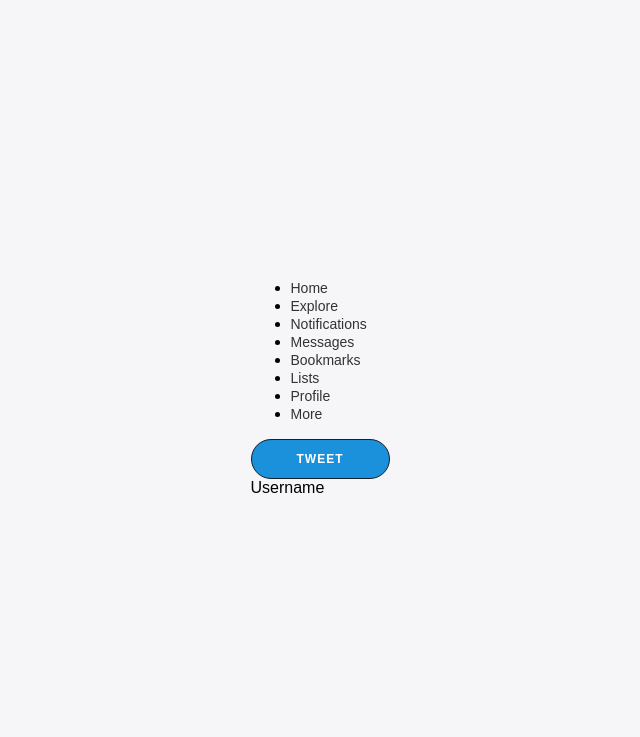
After one commit to Sciencesu-Lyon-IW/clone_twitter, a Symfony app: template templates/home/index.html.twig in a window 1280 px wide. The commit adds this page. Shown: the top 737 px of the page, without its empty margins (320-960 px from the left). Run offline with Twig, Linux system fonts and the light colour scheme; the template is opened without the code that fills it, so the values that code supplies are empty; some libraries are stand-ins or nearby versions.

Commit message:
add homecontrolleré

```diff
--- a/src/Controller/SecurityController.php
+++ b/src/Controller/SecurityController.php
@@ -22,7 +22,7 @@ class SecurityController extends AbstractController
     {
 
         if ($this->getUser()) {
-            return $this->redirectToRoute('user_profile', ['username' => $this->getUser()->getUsername()]);
+            return $this->redirectToRoute('home');
         }
 
         // get the login error if there is one
--- a/src/Controller/UserController.php
+++ b/src/Controller/UserController.php
@@ -57,7 +57,7 @@ class UserController extends AbstractController
         $this->getDoctrine()->getManager()->flush();
 
 
-        return $this->render('user/index.html.twig', [
+        return $this->render('user/.html.twig', [
             'user' => $user
         ]);
     }
--- a/src/Security/LoginFormAuthenticator.php
+++ b/src/Security/LoginFormAuthenticator.php
@@ -98,7 +98,7 @@ class LoginFormAuthenticator extends AbstractFormLoginAuthenticator implements P
             return new RedirectResponse($targetPath);
         }
 
-        return new RedirectResponse($this->urlGenerator->generate('user_profile', ['username' => $this->getUser()->getUsername()]));
+        return new RedirectResponse($this->urlGenerator->generate('home'));
 
     }
 
--- /dev/null
+++ b/templates/home/index.html.twig
@@ -0,0 +1,30 @@
+{% extends 'base.html.twig' %}
+
+{% block title %}Hello HomeController!{% endblock %}
+
+{% block body %}
+<style>
+    .example-wrapper { margin: 1em auto; max-width: 800px; width: 95%; font: 18px/1.5 sans-serif; }
+    .example-wrapper code { background: #F5F5F5; padding: 2px 6px; }
+</style>
+    <div>
+        <div>
+            <header>
+                    <ul>
+                        <li><a href="{{ path('home') }}">Home</a></li>
+                        <li><a href="{{ path('home') }}">Explore</a></li>
+                        <li><a href="{{ path('home') }}">Notifications</a></li>
+                        <li><a href="{{ path('home') }}">Messages</a></li>
+                        <li><a href="{{ path('home') }}">Bookmarks</a></li>
+                        <li><a href="{{ path('home') }}">Lists</a></li>
+                        <li><a href="{{ path('user_profile') }}">Profile</a></li>
+                        <li><a href="{{ path('home') }}">More</a></li>
+                    </ul>
+                <button>Tweet</button>
+                <div>
+                    <div>Username</div>
+                </div>
+            </header>
+        </div>
+    </div>
+{% endblock %}
```
Also changed, not shown: src/Controller/HomeController.php (added, +20 -0 lines).
